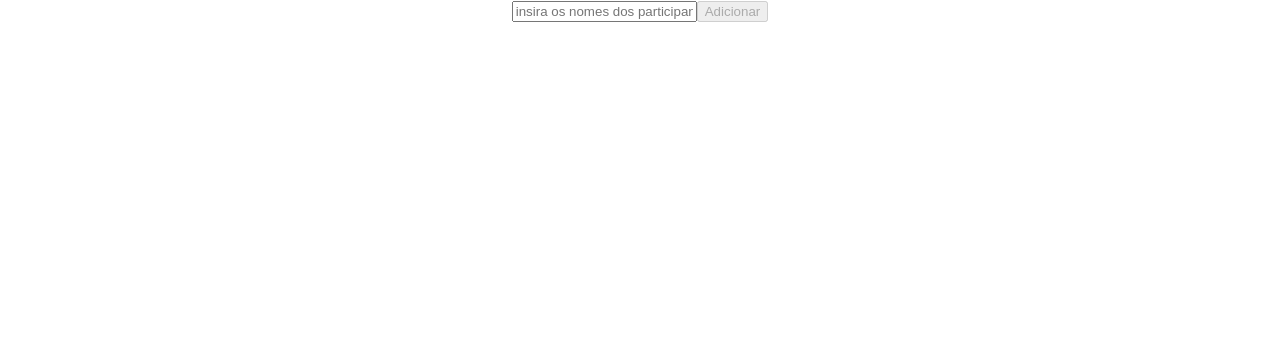
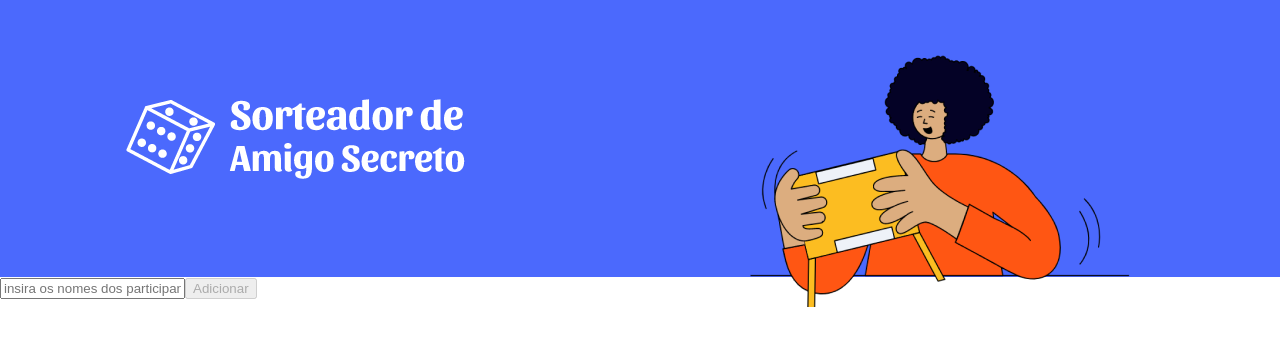
Before and after one commit to NatanVilasBoas/sorteador, a React (Create React App) app: page / in a window 1280 px wide. Shown: the top 346 px of the page. Built offline with nearby package versions, Linux system fonts and the light colour scheme.

Commit message:
Cabecalho criado

```diff
--- a/src/App.tsx
+++ b/src/App.tsx
@@ -2,12 +2,14 @@ import React from 'react';
 import logo from './logo.svg';
 import './App.css';
 import Formulario from './components/Formulario/Formulario';
+import Cabecalho from './components/Cabecalho/Cabecalho';
 
 function App() {
   return (
-    <div className="App">
+    <>
+      <Cabecalho />
       <Formulario />
-    </div>
+    </>
   );
 }
 
--- a/src/components/Cabecalho/Cabecalho.tsx
+++ b/src/components/Cabecalho/Cabecalho.tsx
@@ -1,8 +1,44 @@
+import participanteImg from '../../assets/participante.png'
+import logo from '../../assets/logo.png'
+import logoPequeno from '../../assets/logo-pequeno.png'
+import styled from 'styled-components'
+
+const Header = styled.header`
+    background-color: #4B69FD;
+    display: flex;
+    align-items: center;
+    justify-content: space-around;
+
+    @media(max-width: 768px){
+        flex-direction: column;
+    }
+`
+
+const ImagemParticipante = styled.img`
+    position: relative;
+    top: 1.9em;
+`
+
+const ImagemLogo = styled.div`
+    background-image: url('${logo}');
+    width: 351px;
+    height: 117px;
+
+
+    @media(max-width: 768px){
+        background-image: url(${logoPequeno});
+        background-repeat: no-repeat;
+        width: 235px;
+        height: 199px;
+    }
+`
+
 const Cabecalho = () => {
-    return(
-        <header>
-
-        </header>
+    return (
+        <Header>
+            <ImagemLogo/>
+            <ImagemParticipante src={participanteImg} alt='participante com presente' />
+        </Header>
     )
 }
 
```
